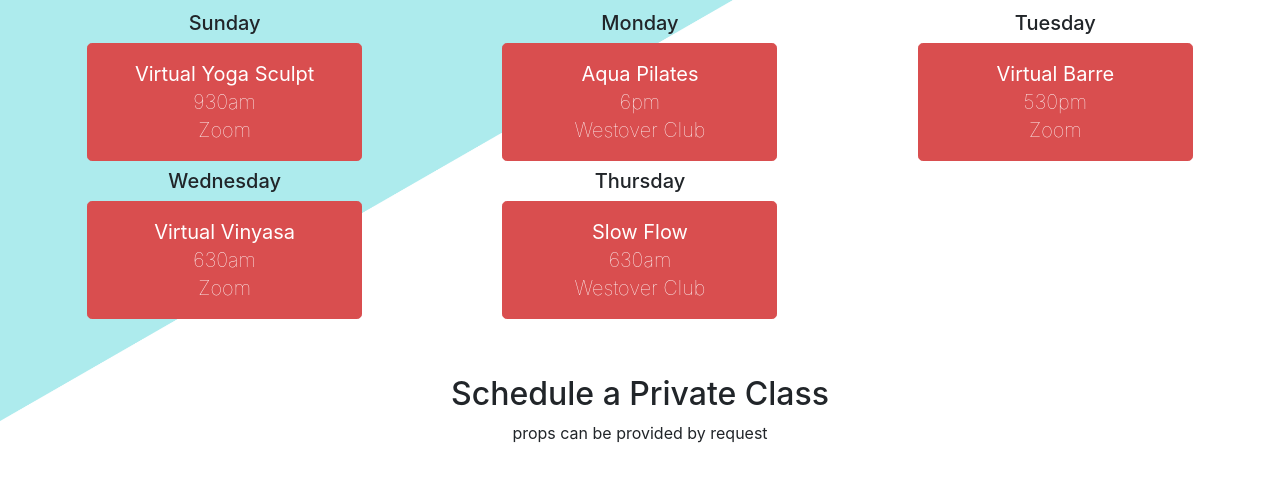
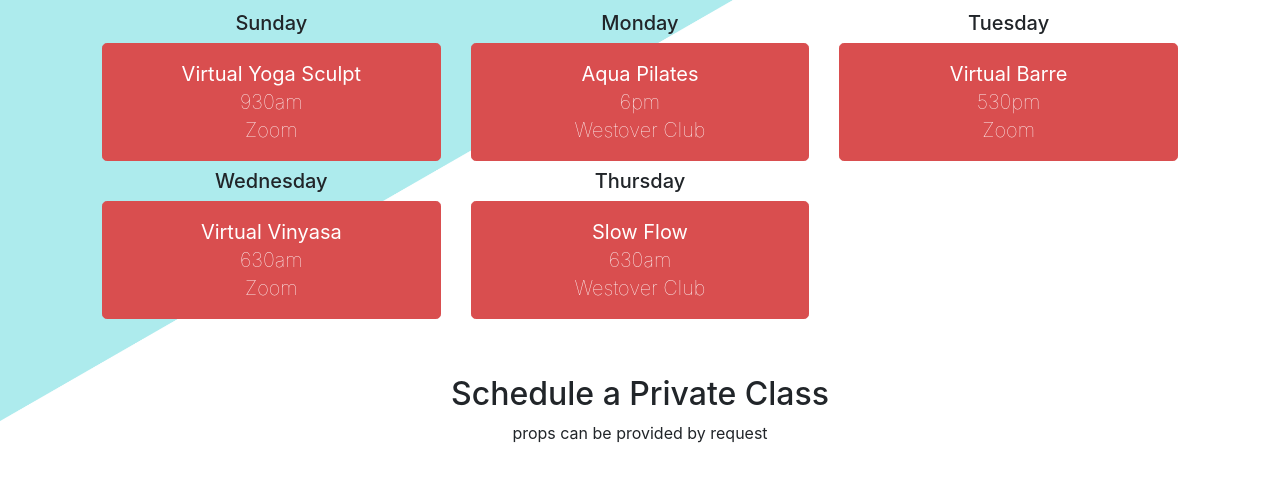
Before and after one commit to wkernan/A-Site, a plain HTML site: page index.html in a window 1280 px wide. Shown: the part 777-1258 px from the top of the page. Drawn offline with nearby package versions, Linux system fonts and the light colour scheme; a script that the page names is missing.

Commit message:
background-image update and schedule buttons

```diff
--- a/album.css
+++ b/album.css
@@ -5,7 +5,7 @@
 
 .btn-lg {
   padding: 1rem 1rem;
-  min-width: 275px;
+  width: 100%;
   line-height: 1.4;
 }
 
@@ -46,8 +46,13 @@ footer p {
 }
 
 .homebg {
-  background: url('./assets/images/homebg.png') no-repeat top right;
+  background: url('./assets/images/homebg.png') no-repeat;
   background-size: contain;
+}
+@media (min-width: 1943px) {
+  .homebg {
+    background-size: cover;
+  }
 }
 
 .jumbotron {
--- a/index.html
+++ b/index.html
@@ -223,9 +223,9 @@
       </div>
     </div>
   </div>
-  <div class="jumbotron text-center">
+  <div class="container jumbotron text-center">
     <div class="row">
-      <div class="col-md-4">
+      <div class="col-md-4 col-sm-6 col-12">
         <h5>Sunday</h5>
         <button type="button" class="btn btn-primary btn-lg">
           <a href="https://www.mantraaustin.com/" class="public-link">
@@ -235,7 +235,7 @@
           </a>
         </button>
       </div>
-      <div class="col-md-4">
+      <div class="col-md-4 col-sm-6 col-12">
         <h5>Monday</h5>
         <button type="button" class="btn btn-primary btn-lg">
           <a href="https://www.mantraaustin.com/" class="public-link">
@@ -245,7 +245,7 @@
           </a>
         </button>
       </div>
-      <div class="col-md-4">
+      <div class="col-md-4 col-sm-6 col-12">
         <h5>Tuesday</h5>
         <button type="button" class="btn btn-primary btn-lg">
           <a href="https://www.mantraaustin.com/" class="public-link">
@@ -255,7 +255,7 @@
           </a>
         </button>
       </div>
-      <div class="col-md-4">
+      <div class="col-md-4 col-sm-6 col-12">
         <h5>Wednesday</h5>
         <button type="button" class="btn btn-primary btn-lg">
           <a href="https://www.mantraaustin.com/" class="public-link">
@@ -265,7 +265,7 @@
           </a>
         </button>
       </div>
-      <div class="col-md-4">
+      <div class="col-md-4 col-sm-6 col-12">
         <h5>Thursday</h5>
         <button type="button" class="btn btn-primary btn-lg">
           <a href="https://www.mantraaustin.com/" class="public-link">
```
